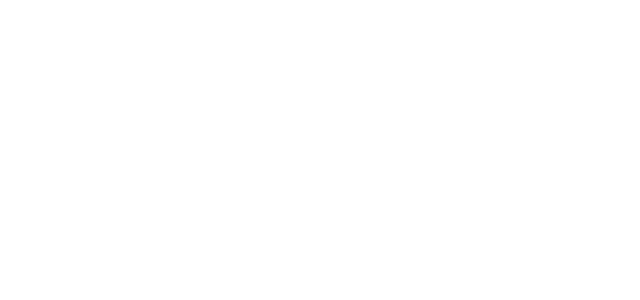
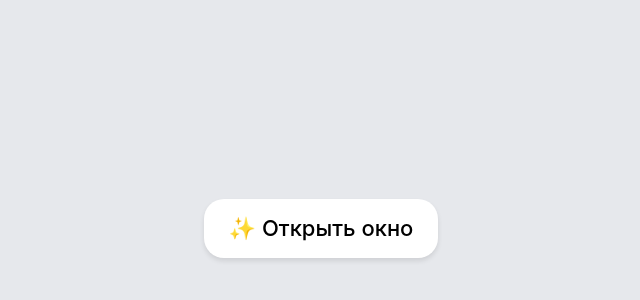
Before and after one commit to pv18/react-beginner-projects, a React (Create React App) app: page / in a window 1280 px wide. Shown: the part 172-472 px from the top of the page, without its empty margins (319-959 px from the left). Built offline with nearby package versions, Linux system fonts and the light colour scheme.

Commit message:
init modal

```diff
--- a/src/App.tsx
+++ b/src/App.tsx
@@ -1,11 +1,21 @@
 import React from 'react';
+import './index.scss';
 
-const App = () => {
+function App() {
     return (
-        <div>
-
+        <div className="App">
+            <button className="open-modal-btn">✨ Открыть окно</button>
+            {/* <div className="overlay">
+        <div className="modal">
+          <svg height="200" viewBox="0 0 200 200" width="200">
+            <title />
+            <path d="M114,100l49-49a9.9,9.9,0,0,0-14-14L100,86,51,37A9.9,9.9,0,0,0,37,51l49,49L37,149a9.9,9.9,0,0,0,14,14l49-49,49,49a9.9,9.9,0,0,0,14-14Z" />
+          </svg>
+          <img src="https://media2.giphy.com/media/xT0xeJpnrWC4XWblEk/giphy.gif" />
+        </div>
+      </div> */}
         </div>
     );
-};
+}
 
 export default App;
--- a/src/index.scss
+++ b/src/index.scss
@@ -1,13 +1,110 @@
+* {
+  font-family: -apple-system, BlinkMacSystemFont, 'Segoe UI', 'Roboto', 'Oxygen', 'Ubuntu',
+  'Cantarell', 'Fira Sans', 'Droid Sans', 'Helvetica Neue', sans-serif;
+}
+
 body {
   margin: 0;
-  font-family: -apple-system, BlinkMacSystemFont, 'Segoe UI', 'Roboto', 'Oxygen',
-    'Ubuntu', 'Cantarell', 'Fira Sans', 'Droid Sans', 'Helvetica Neue',
-    sans-serif;
   -webkit-font-smoothing: antialiased;
   -moz-osx-font-smoothing: grayscale;
+  background-color: #e6e8ec;
 }
 
-code {
-  font-family: source-code-pro, Menlo, Monaco, Consolas, 'Courier New',
-    monospace;
+.App {
+  display: flex;
+  align-items: center;
+  justify-content: center;
+  height: 100vh;
+  text-align: center;
 }
+
+.open-modal-btn {
+  background: #fff;
+  padding: 18px 25px;
+  border-radius: 20px;
+  font-weight: 500;
+  border: 0;
+  outline: none;
+  font-size: 22px;
+  cursor: pointer;
+  line-height: 23px;
+  box-shadow: 0 3px 5px rgba(0, 0, 0, 0.1);
+  transition: all 0.1s ease-in-out;
+
+  &:hover {
+    box-shadow: 0 8px 10px rgba(0, 0, 0, 0.1);
+    transform: translateY(-1px);
+  }
+
+  &:active {
+    box-shadow: 0 1px 1px rgba(0, 0, 0, 0.1);
+    transform: translateY(0);
+  }
+}
+
+.overlay {
+  position: absolute;
+  left: 0;
+  top: 0;
+  width: 100%;
+  height: 100%;
+  background-color: rgba(0, 0, 0, 0.4);
+  transition: all 0.5s ease-in-out;
+}
+
+.modal {
+  background-color: #fff;
+  width: 70%;
+  max-width: 500px;
+  max-height: 300px;
+  padding: 40px 30px;
+  border-radius: 10px;
+  position: absolute;
+  left: 50%;
+  top: 50%;
+  transform: translate(-50%, -50%);
+  box-shadow: 0 3px 5px rgba(0, 0, 0, 0.1);
+  transition: all 0.5s ease-in-out;
+
+  img {
+    border-radius: 5px;
+    width: 100%;
+  }
+
+  svg {
+    position: absolute;
+    right: 10px;
+    top: 10px;
+    height: 24px;
+    width: 24px;
+    opacity: 0.3;
+    cursor: pointer;
+
+    &:hover {
+      opacity: 1;
+    }
+  }
+}
+
+.overlay.animated {
+  opacity: 0;
+  visibility: hidden;
+
+  .modal {
+    opacity: 0;
+    visibility: hidden;
+    transform: translate(-50%, -30%);
+    transition-delay: 0.2s;
+  }
+
+  &.show {
+    opacity: 1;
+    visibility: visible;
+
+    .modal {
+      opacity: 1;
+      visibility: visible;
+      transform: translate(-50%, -50%);
+    }
+  }
+}
```
